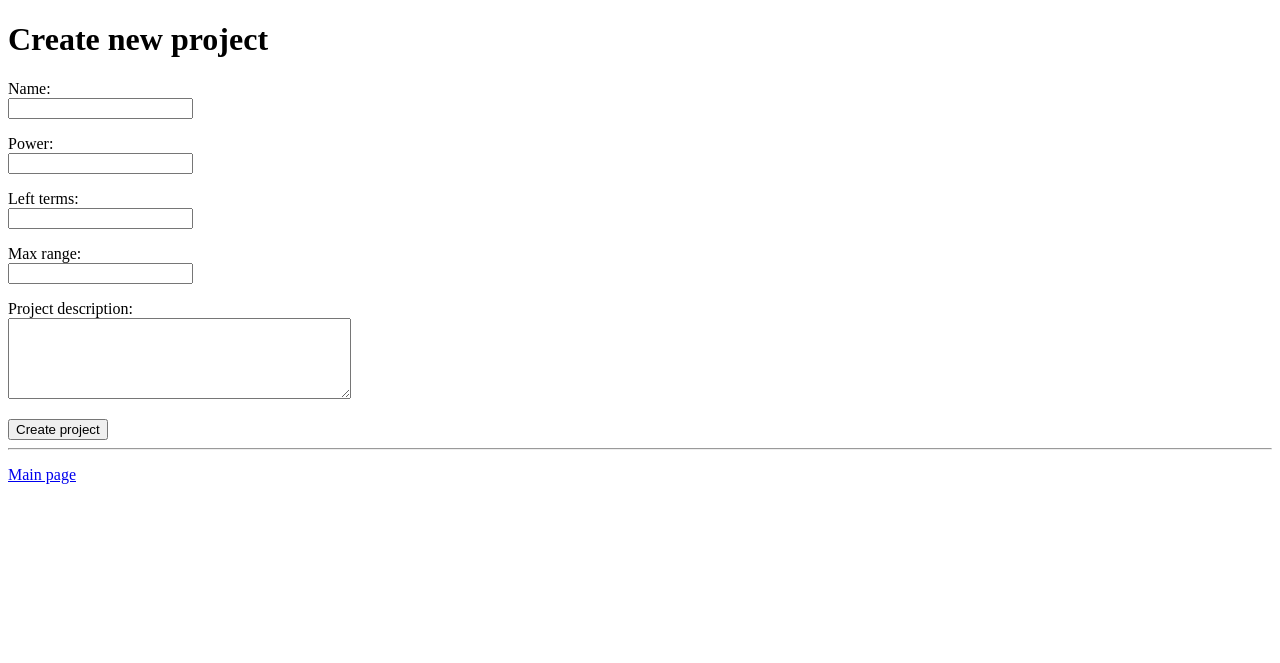
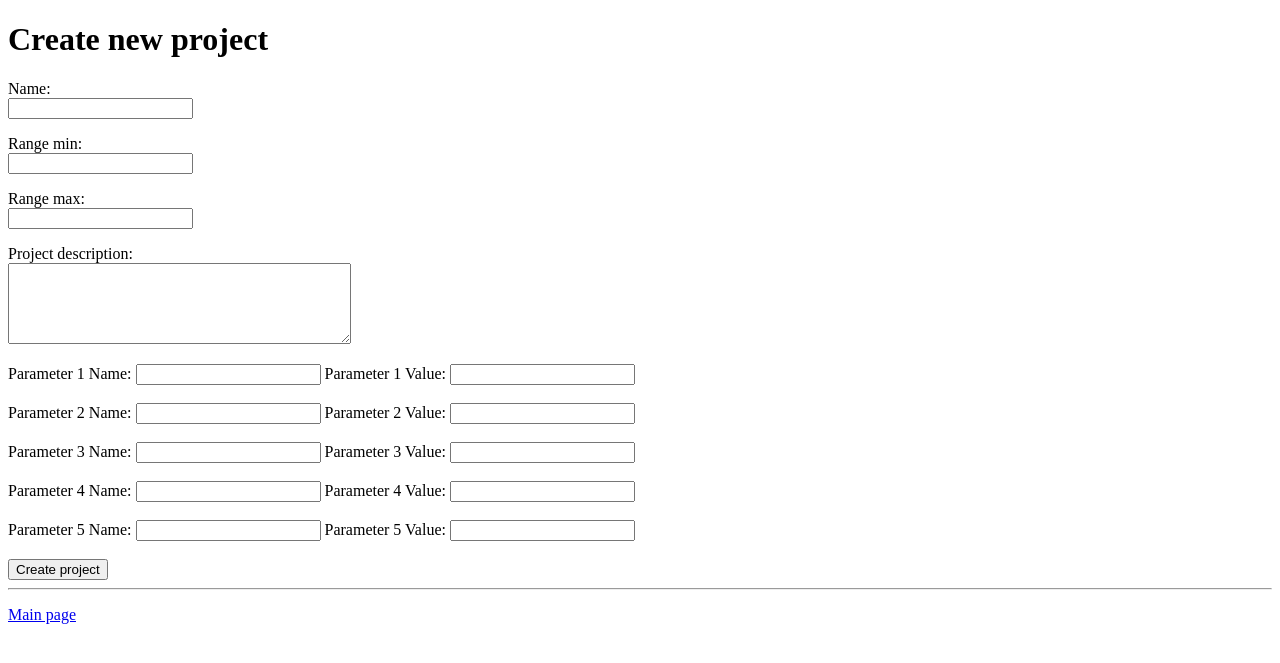
Before and after one commit to nuuttikuosa/laskentaprojektien-hallinta, a Flask app: page /new_project in a window 1280 px wide. Shown: the top 663 px of the page. Run offline with Flask 3, Linux system fonts and the light colour scheme.

Commit message:
refactored project adding code and database structure

```diff
--- a/app.py
+++ b/app.py
@@ -23,14 +23,13 @@ def new_project():
         return render_template("new_project.html")
 
     if request.method == "POST":
-       title = request.form["name"]
-       parameter_one = request.form["power"]
-       parameter_two = request.form["left_terms"]
-       max_tasks = request.form["max_range"]
+       name = request.form["name"]
+       range_min = request.form["range_min"]
+       range_max = request.form["range_max"]
        description = request.form["description"]
        user_id = session["user_id"]
 
-    project_id = projects.add_project(title, parameter_one, parameter_two, max_tasks, description, user_id)
+    project_id = projects.add_project(name, range_min, range_max, description, user_id)
     return redirect("/project/" + str(project_id))
 
 @app.route("/register", methods=["GET", "POST"])
--- a/schema.sql
+++ b/schema.sql
@@ -6,22 +6,40 @@ CREATE TABLE users (
     bio TEXT
 );
 
-CREATE TABLE projects (
-    id INTEGER PRIMARY KEY,
-    title TEXT,
-    parameter_one INTEGER,
-    parameter_two INTEGER,
-    description TEXT,
-    max_tasks INTEGER,
-    user_id INTEGER REFERENCES users
-);
-
-CREATE TABLE statuses (
+CREATE TABLE project_statuses (
     id INTEGER PRIMARY KEY,
     name TEXT UNIQUE NOT NULL
 );
 
-INSERT INTO statuses (id, name) VALUES
+INSERT INTO project_statuses (id, name) VALUES
+    (0, 'Not Started'),
+    (1, 'Ongoing'),
+    (2, 'Completed'),
+    (3, 'On Hold'),
+    (4, 'Deleted');
+
+CREATE TABLE projects (
+    id INTEGER PRIMARY KEY,
+    name TEXT,
+    description TEXT,
+    range_min INTEGER,
+    range_max INTEGER,
+    user_id INTEGER REFERENCES users
+);
+
+CREATE TABLE project_parameters (
+    id INTEGER PRIMARY KEY,
+    project_id INTEGER NOT NULL REFERENCES projects,
+    name TEXT,
+    value INTEGER
+);
+
+CREATE TABLE task_statuses (
+    id INTEGER PRIMARY KEY,
+    name TEXT UNIQUE NOT NULL
+);
+
+INSERT INTO task_statuses (id, name) VALUES
     (0, 'Free'),
     (1, 'Assigned'),
     (2, 'In Progress'),
@@ -30,10 +48,9 @@ INSERT INTO statuses (id, name) VALUES
 
 CREATE TABLE tasks (
     id INTEGER PRIMARY KEY,
-    task INTEGER,
     content TEXT,
     updated_at TEXT,
     user_id INTEGER REFERENCES users,
     project_id INTEGER REFERENCES projects,
-    status INTEGER REFERENCES statuses
+    status INTEGER REFERENCES task_statuses
 );
--- a/templates/new_project.html
+++ b/templates/new_project.html
@@ -14,21 +14,52 @@
       <input type="text" name="name" />
     </p>
     <p>
-      Power: <br />
-      <input type="number" name="power" />
+      Range min: <br />
+      <input type="number" name="range_min" />
     </p>
     <p>
-      Left terms: <br />
-      <input type="number" name="left_terms" />
-    </p>
-    <p>
-      Max range: <br />
-      <input type="number" name="max_range" />
+      Range max: <br />
+      <input type="number" name="range_max" />
     </p>
     <p>
       Project description:<br />
       <textarea name="description" rows="5" cols="40"></textarea>
     </p>
+
+    <div>
+      <label for="parameter1_name">Parameter 1 Name:</label>
+      <input type="text" id="parameter1_name" name="parameter_names[]">
+      <label for="parameter1_value">Parameter 1 Value:</label>
+      <input type="text" id="parameter1_value" name="parameter_values[]"><br><br>
+    </div>
+
+    <div>
+      <label for="parameter2_name">Parameter 2 Name:</label>
+      <input type="text" id="parameter2_name" name="parameter_names[]">
+      <label for="parameter2_value">Parameter 2 Value:</label>
+      <input type="text" id="parameter2_value" name="parameter_values[]"><br><br>
+    </div>
+
+     <div>
+      <label for="parameter3_name">Parameter 3 Name:</label>
+      <input type="text" id="parameter3_name" name="parameter_names[]">
+      <label for="parameter3_value">Parameter 3 Value:</label>
+      <input type="text" id="parameter3_value" name="parameter_values[]"><br><br>
+    </div>
+
+     <div>
+      <label for="parameter4_name">Parameter 4 Name:</label>
+      <input type="text" id="parameter4_name" name="parameter_names[]">
+      <label for="parameter4_value">Parameter 4 Value:</label>
+      <input type="text" id="parameter4_value" name="parameter_values[]"><br><br>
+    </div>
+
+     <div>
+      <label for="parameter5_name">Parameter 5 Name:</label>
+      <input type="text" id="parameter5_name" name="parameter_names[]">
+      <label for="parameter5_value">Parameter 5 Value:</label>
+      <input type="text" id="parameter5_value" name="parameter_values[]"><br><br>
+    </div>
 
     <input type="submit" value="Create project" />
   </form>
```
Also changed, not shown: projects.py (+4 -4 lines), templates/project.html (+11 -7 lines).
